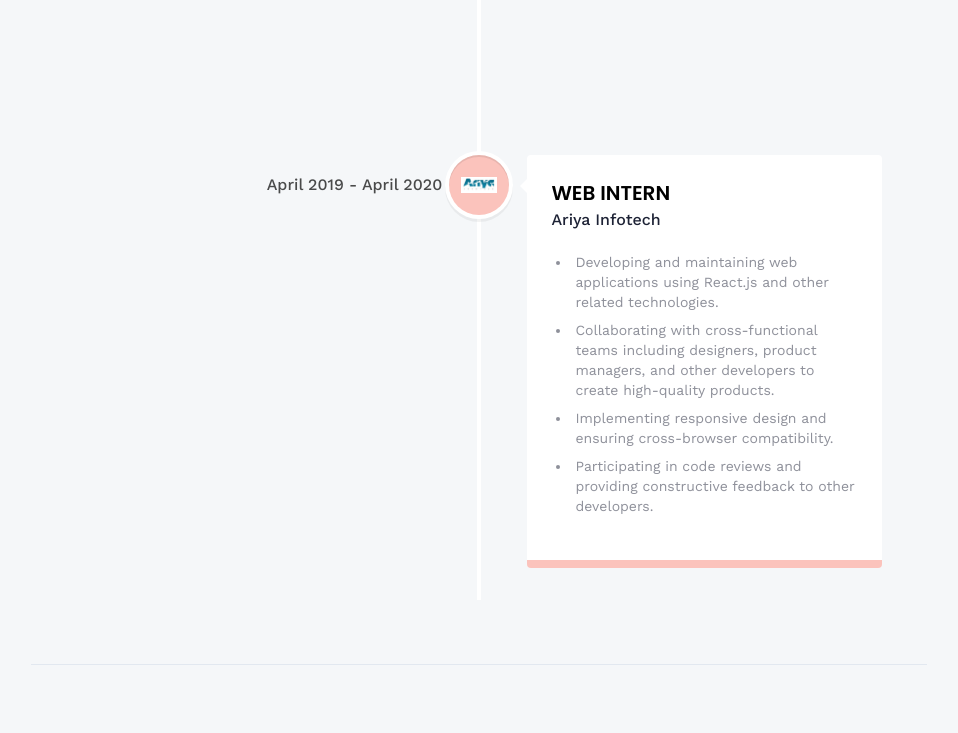
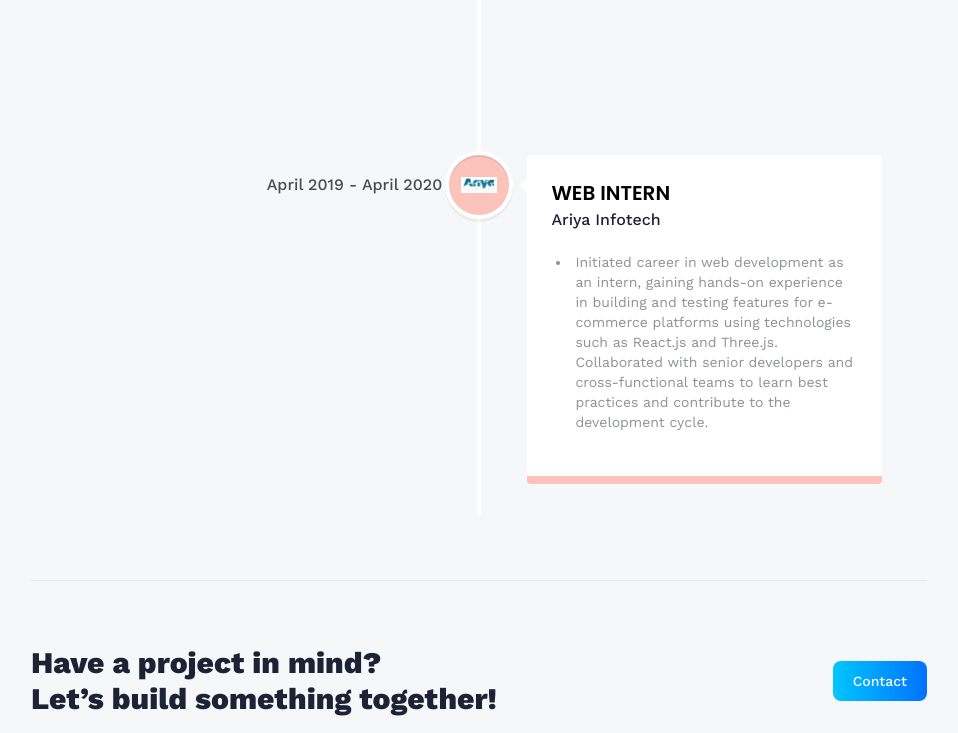
Before and after one commit to jdeora/jay-portfolio, a React (Vite) app: page /about in a window 1280 px wide. Shown: the part 1299-2032 px from the top of the page, without its empty margins (161-1119 px from the left). Built offline with nearby package versions, Linux system fonts and the light colour scheme; no server answers.

Commit message:
Update index.js

```diff
--- a/src/constants/index.js
+++ b/src/constants/index.js
@@ -130,10 +130,7 @@ export const experiences = [
         iconBg: "#fbc3bc",
         date: "April 2019 - April 2020",
         points: [
-            "Developing and maintaining web applications using React.js and other related technologies.",
-            "Collaborating with cross-functional teams including designers, product managers, and other developers to create high-quality products.",
-            "Implementing responsive design and ensuring cross-browser compatibility.",
-            "Participating in code reviews and providing constructive feedback to other developers.",
+            "Initiated career in web development as an intern, gaining hands-on experience in building and testing features for e-commerce platforms using technologies such as React.js and Three.js. Collaborated with senior developers and cross-functional teams to learn best practices and contribute to the development cycle.",
         ],
     },
 
```
